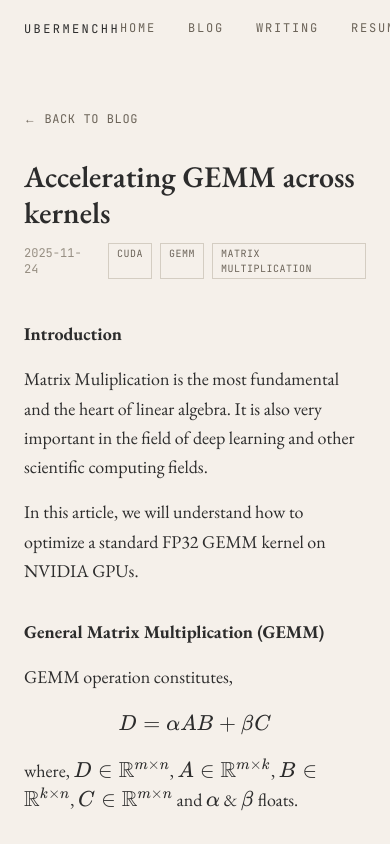
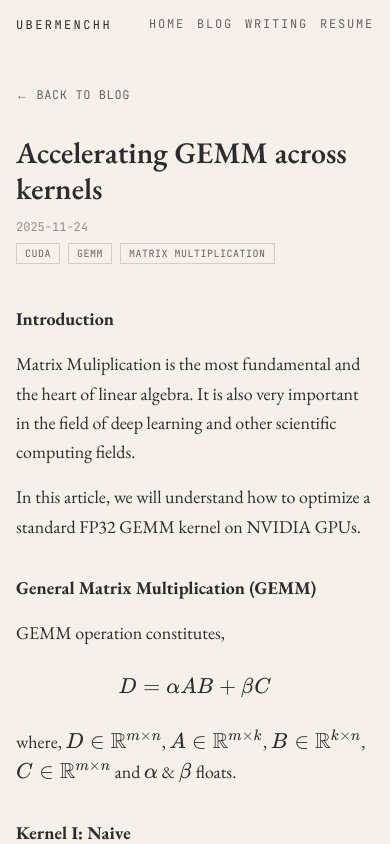
Before and after one commit to ubermenchh/ubermenchh.github.io, a Next.js app: page /blog/gemm in a window 390 px wide. Shown: the top 844 px of the page. Built offline with nearby package versions, Linux system fonts and the light colour scheme.

Commit message:
Refactor layout and styles across multiple pages for improved responsiveness and consistency. Adjusted padding and margins in Home, Blog, Writing, and Resume pages. Enhanced KaTeX display styles and added image responsiveness in prose.

```diff
--- a/src/app/blog/[slug]/page.tsx
+++ b/src/app/blog/[slug]/page.tsx
@@ -21,7 +21,7 @@ export default async function PostPage({ params }: { params: Promise<{ slug: str
     const post = await getPostBySlug(slug);
 
     return (
-        <div className="max-w-3xl mx-auto px-6 py-12">
+        <div className="max-w-3xl mx-auto px-4 sm:px-6 py-8 sm:py-12">
             <Link
                 href="/blog"
                 className="inline-flex items-center gap-2 mb-8 font-mono text-xs uppercase tracking-wider text-fg-muted hover:text-accent transition-colors"
@@ -34,10 +34,10 @@ export default async function PostPage({ params }: { params: Promise<{ slug: str
                     <h1 className="font-serif text-3xl md:text-4xl font-semibold text-fg mb-3">
                         {post.title}
                     </h1>
-                    <div className="flex items-center gap-3">
+                    <div className="flex flex-col sm:flex-row sm:items-center gap-2 sm:gap-3">
                         <span className="font-mono text-xs text-fg-faint">{post.date}</span>
                         {post.tags && post.tags.length > 0 && (
-                            <div className="flex gap-2">
+                            <div className="flex flex-wrap gap-2">
                                 {post.tags.map((tag: string) => (
                                     <span
                                         key={tag}
--- a/src/app/blog/page.tsx
+++ b/src/app/blog/page.tsx
@@ -10,7 +10,7 @@ export default function BlogPage() {
     const posts = getSortedPosts();
 
     return (
-        <div className="max-w-3xl mx-auto px-6 py-12">
+        <div className="max-w-3xl mx-auto px-4 sm:px-6 py-8 sm:py-12">
             <h1 className="font-serif text-3xl font-semibold text-fg mb-10">Blog</h1>
 
             {posts.length > 0 ? (
--- a/src/app/globals.css
+++ b/src/app/globals.css
@@ -92,7 +92,12 @@ body {
   @apply text-accent hover:text-link-hover underline underline-offset-2 transition-colors;
 }
 
-.katex {
-  color: #2c2c2c;
-  font-size: 1.05em;
+.katex-display {
+  overflow-x: auto;
+  overflow-y: hidden;
+  padding: 0.5rem 0;
 }
+
+.prose img {
+  @apply max-w-full h-auto;
+}
--- a/src/app/page.tsx
+++ b/src/app/page.tsx
@@ -24,9 +24,9 @@ export default function Home() {
     const recentPosts = getSortedPosts().slice(0, 5);
 
     return (
-        <div className="max-w-3xl mx-auto px-6 py-8">
+        <div className="max-w-3xl mx-auto px-4 sm:px-6 py-8">
             {/* Profile Header */}
-            <section className="flex items-start gap-6 mb-12">
+            <section className="flex flex-col sm:flex-row items-start gap-4 sm:gap-6 mb-12">
                 <div className="w-20 h-20 border border-border shrink-0 relative overflow-hidden">
                     <Image
                         src="/guts.jpg"
@@ -37,7 +37,7 @@ export default function Home() {
                     />
                 </div>
                 <div>
-                    <h1 className="font-serif text-3xl font-semibold text-fg">Compiler Durden / Umang Kaushik</h1>
+                    <h1 className="font-serif text-2xl sm:text-3xl font-semibold text-fg">Compiler Durden / Umang Kaushik</h1>
                     <p className="font-mono text-xs text-fg-muted mt-1">
                         ubermenchh &middot; nerd
                     </p>
--- a/src/app/resume/page.tsx
+++ b/src/app/resume/page.tsx
@@ -171,7 +171,7 @@ const skills = [
 
 export default function ResumePage() {
     return (
-        <div className="max-w-[860px] mx-auto px-8 pt-14 pb-24">
+        <div className="max-w-[860px] mx-auto px-4 sm:px-8 pt-8 sm:pt-14 pb-16 sm:pb-24">
             {/* Page Header */}
             <div className="flex justify-between items-end pb-8 border-b-2 border-fg max-md:flex-col max-md:items-start max-md:gap-4">
                 <div>
@@ -230,7 +230,7 @@ export default function ResumePage() {
                                                     href={`https://${project.link}`}
                                                     target="_blank"
                                                     rel="noopener noreferrer"
-                                                    className="font-mono text-[0.6rem] font-light tracking-[0.06em] text-accent no-underline inline-flex items-center gap-1.5 hover:underline"
+                                                    className="font-mono text-[0.6rem] font-light tracking-[0.06em] text-accent no-underline inline-flex items-center gap-1.5 hover:underline break-all"
                                                 >
                                                     <GitHubIcon />
                                                     {project.link} &rarr;
@@ -241,7 +241,7 @@ export default function ResumePage() {
                                                     href={`https://${project.hfLink}`}
                                                     target="_blank"
                                                     rel="noopener noreferrer"
-                                                    className="font-mono text-[0.6rem] font-light tracking-[0.06em] text-accent no-underline inline-flex items-center gap-1.5 hover:underline"
+                                                    className="font-mono text-[0.6rem] font-light tracking-[0.06em] text-accent no-underline inline-flex items-center gap-1.5 hover:underline break-all"
                                                 >
                                                     <HuggingFaceIcon />
                                                     {project.hfLink} &rarr;
--- a/src/app/writing/[slug]/page.tsx
+++ b/src/app/writing/[slug]/page.tsx
@@ -16,7 +16,7 @@ export default async function WritingPostPage({ params }: { params: Promise<{ sl
     const post = await getWritingBySlug(slug);
 
     return (
-        <div className="max-w-3xl mx-auto px-6 py-12">
+        <div className="max-w-3xl mx-auto px-4 sm:px-6 py-8 sm:py-12">
             <Link
                 href="/writing"
                 className="inline-flex items-center gap-2 mb-8 font-mono text-xs uppercase tracking-wider text-fg-muted hover:text-accent transition-colors"
--- a/src/app/writing/page.tsx
+++ b/src/app/writing/page.tsx
@@ -10,7 +10,7 @@ export default function WritingPage() {
     const writings = getSortedWritings();
 
     return (
-        <div className="max-w-3xl mx-auto px-6 py-12">
+        <div className="max-w-3xl mx-auto px-4 sm:px-6 py-8 sm:py-12">
             <h1 className="font-serif text-3xl font-semibold text-fg mb-10">Writing</h1>
             {writings.length > 0 ? (
                 <ul>
--- a/src/components/Navigation.tsx
+++ b/src/components/Navigation.tsx
@@ -14,14 +14,14 @@ export default function Navigation() {
     ];
 
     return (
-        <nav className="max-w-3xl mx-auto px-6 py-5 flex items-center justify-between">
+        <nav className="max-w-3xl mx-auto px-4 sm:px-6 py-4 sm:py-5 flex items-center justify-between">
             <Link
                 href="/"
                 className="font-mono text-xs uppercase tracking-[0.2em] text-fg hover:text-accent transition-colors"
             >
                 ubermenchh
             </Link>
-            <div className="flex gap-8">
+            <div className="flex gap-3 sm:gap-8 flex-wrap">
                 {links.map((link) => (
                     <Link
                         key={link.path}
```
